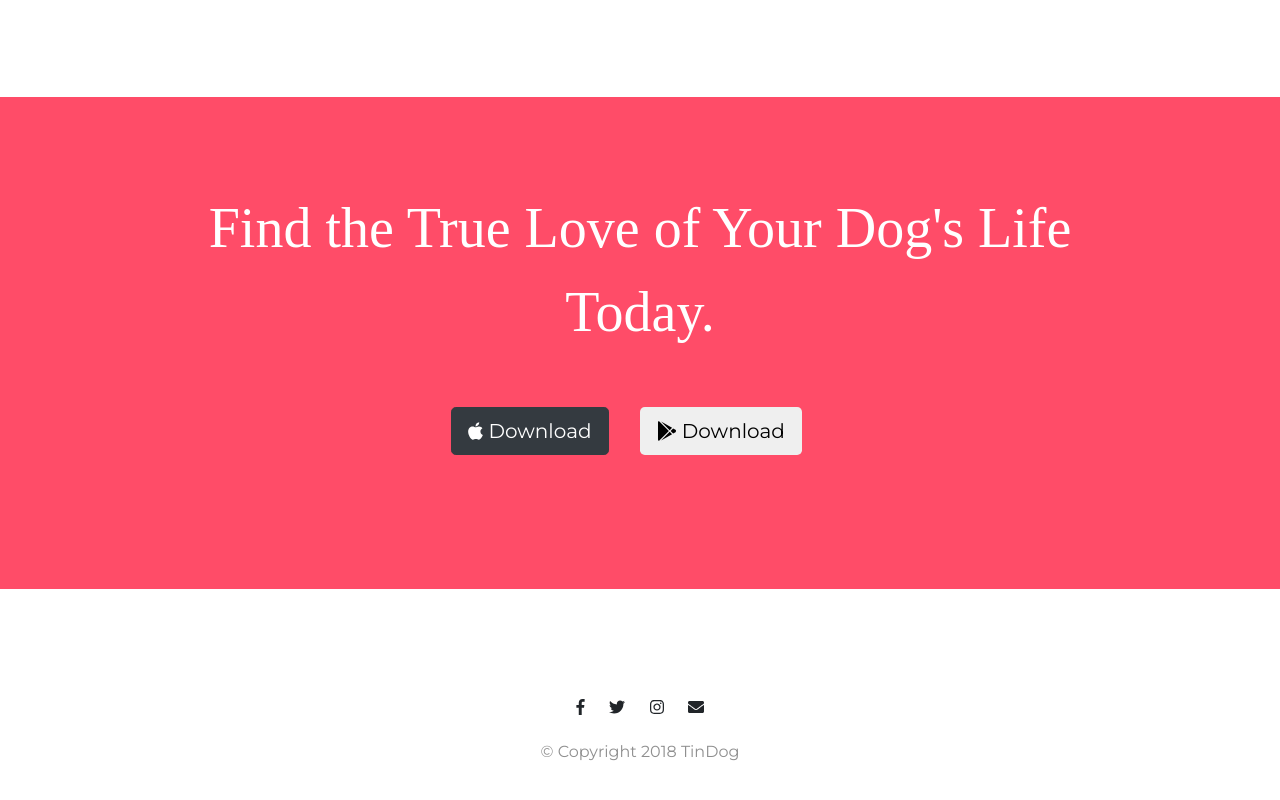
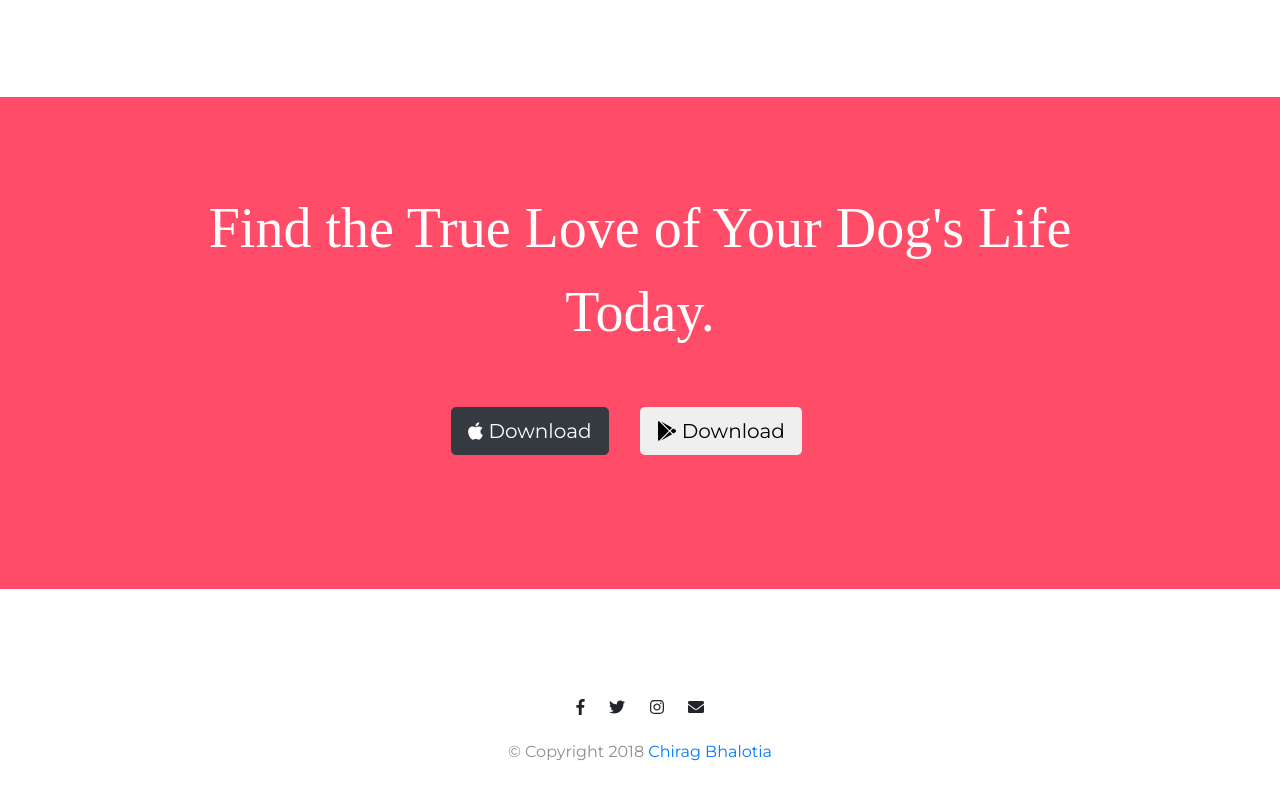
Before and after one commit to chirag3003/tindog-bootstrap, a plain HTML site: page index.html in a window 1280 px wide. Shown: the part 2344-3144 px from the top of the page. Drawn offline with nearby package versions, Linux system fonts and the light colour scheme.

Commit message:
Update index.html

```diff
--- a/index.html
+++ b/index.html
@@ -305,7 +305,7 @@
 				<i class="social-icon fab fa-twitter"></i>
 				<i class="social-icon fab fa-instagram"></i>
 				<i class="social-icon fas fa-envelope"></i>
-				<p>© Copyright 2018 TinDog</p>
+				<p>© Copyright 2018 <a href="https://chirag.codes">Chirag Bhalotia</a></p>
 			</div>
 		</footer>
 	</body>
```
